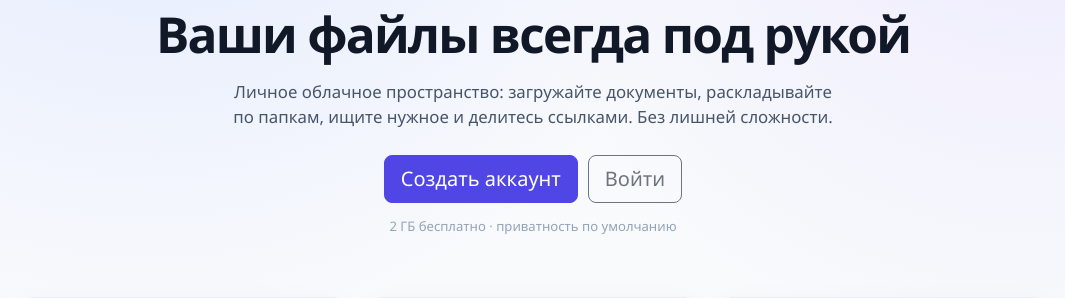
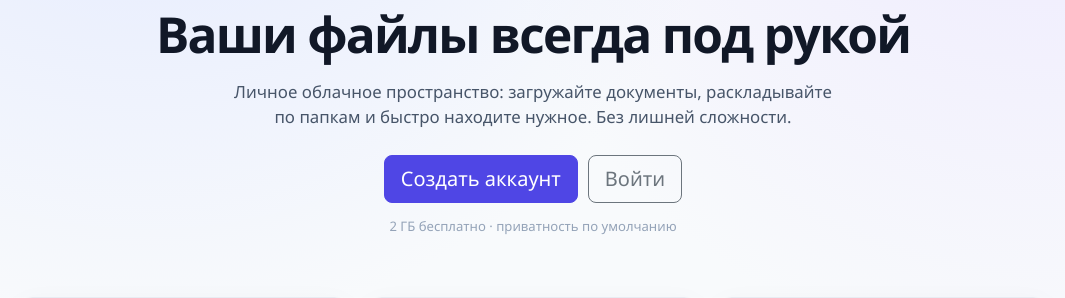
Before and after one commit to lo9x/storage-files, an ASP.NET Core app: page / in a window 1280 px wide. Shown: the part 201-499 px from the top of the page, without its empty margins (107-1172 px from the left). Run offline with ASP.NET Core 8, Linux system fonts and the light colour scheme; the project's own start-up code is not run, and a stand-in starts its controllers and pages; some libraries are stand-ins or nearby versions.

Commit message:
fix(ui): align landing copy with implemented features

```diff
--- a/src/StorageFiles.Web/Views/Home/Index.cshtml
+++ b/src/StorageFiles.Web/Views/Home/Index.cshtml
@@ -6,8 +6,8 @@
     <div class="hero-badge">Учебный проект · производственная практика</div>
     <h1>Ваши файлы всегда под рукой</h1>
     <p class="hero-text">
-        Личное облачное пространство: загружайте документы, раскладывайте по папкам,
-        ищите нужное и делитесь ссылками. Без лишней сложности.
+        Личное облачное пространство: загружайте документы, раскладывайте по папкам
+        и быстро находите нужное. Без лишней сложности.
     </p>
     <div class="hero-actions">
         <a class="btn btn-primary btn-lg" asp-controller="Account" asp-action="Register">Создать аккаунт</a>
```
